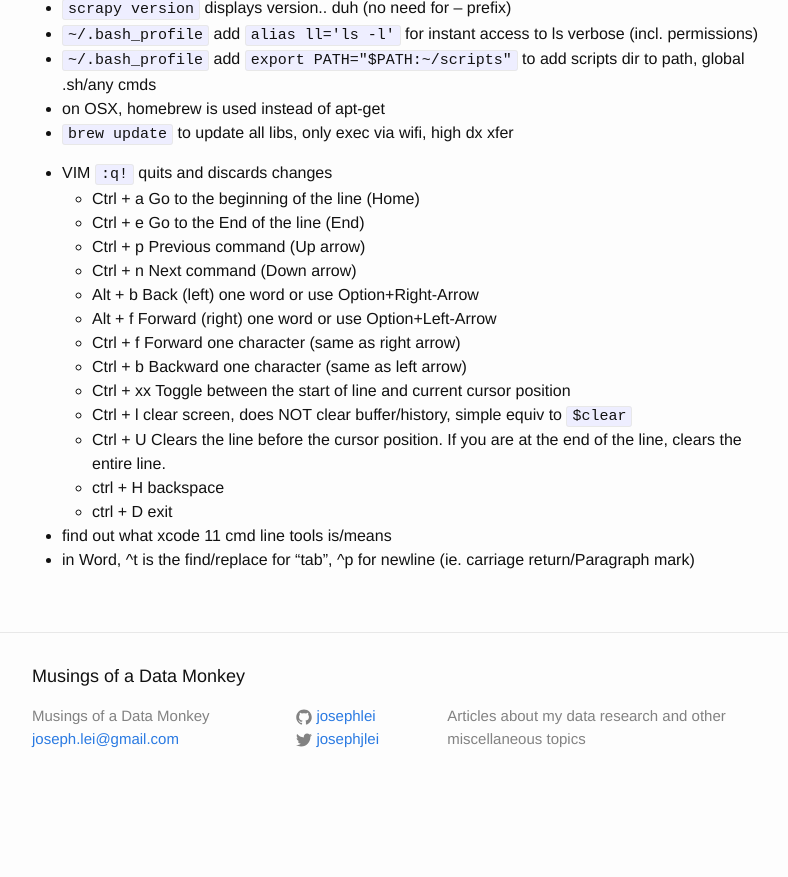
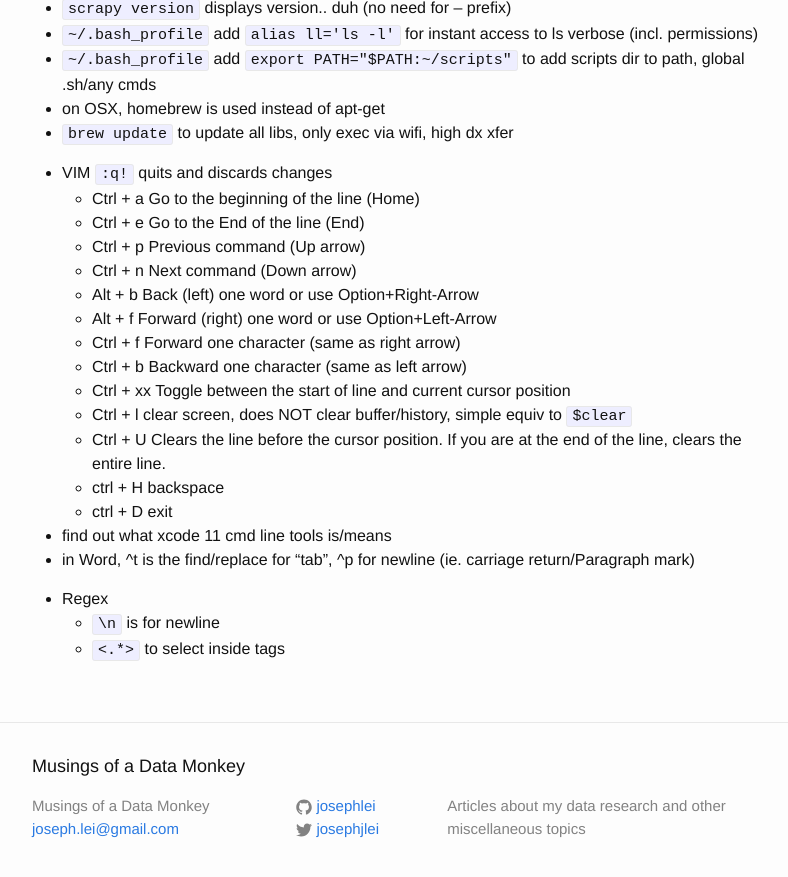
Before and after one commit to josephlei/jjl-website, a Jekyll site: the page built from _posts/2015-06-13-tips-and-tricks.markdown, in a window 1280 px wide and 900 px high, scrolled down 1236 px. Shown: the top 877 px of the window, without its empty margins (238-1026 px from the left). Built offline with Jekyll 4.4.1, drawn with Linux system fonts in a browser that asks for light colours; before the commit the page ends 2046 px from its top, so only the background shows below that.

Commit message:
add regex

```diff
--- a/_posts/2015-06-13-tips-and-tricks.markdown
+++ b/_posts/2015-06-13-tips-and-tricks.markdown
@@ -65,3 +65,7 @@ published: true
   * ctrl + D exit
 * find out what xcode 11 cmd line tools is/means
 * in Word, ^t is the find/replace for "tab", ^p for newline (ie. carriage return/Paragraph mark)
+
+* Regex
+  * `\n` is for newline
+  * `<.*>` to select inside tags
```
